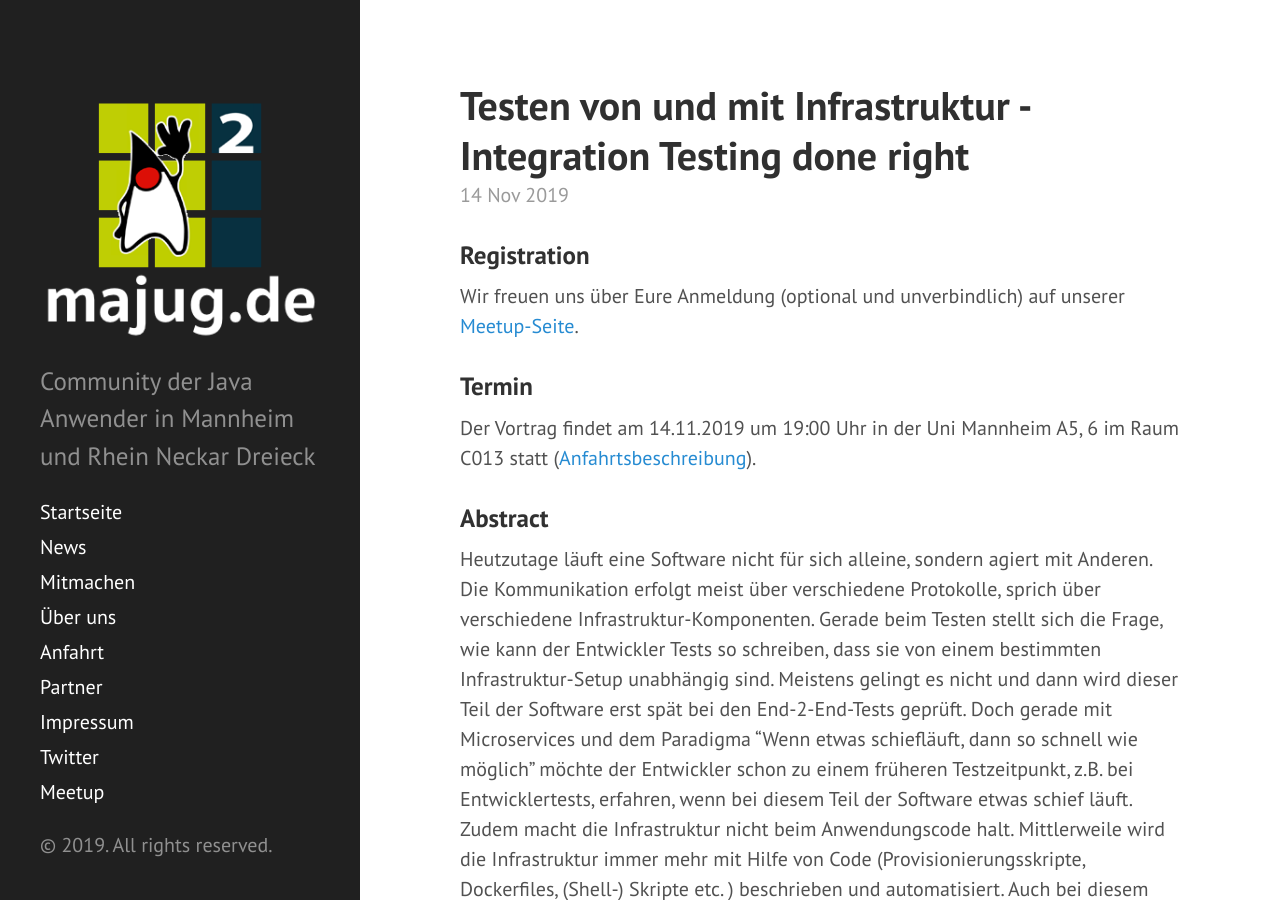
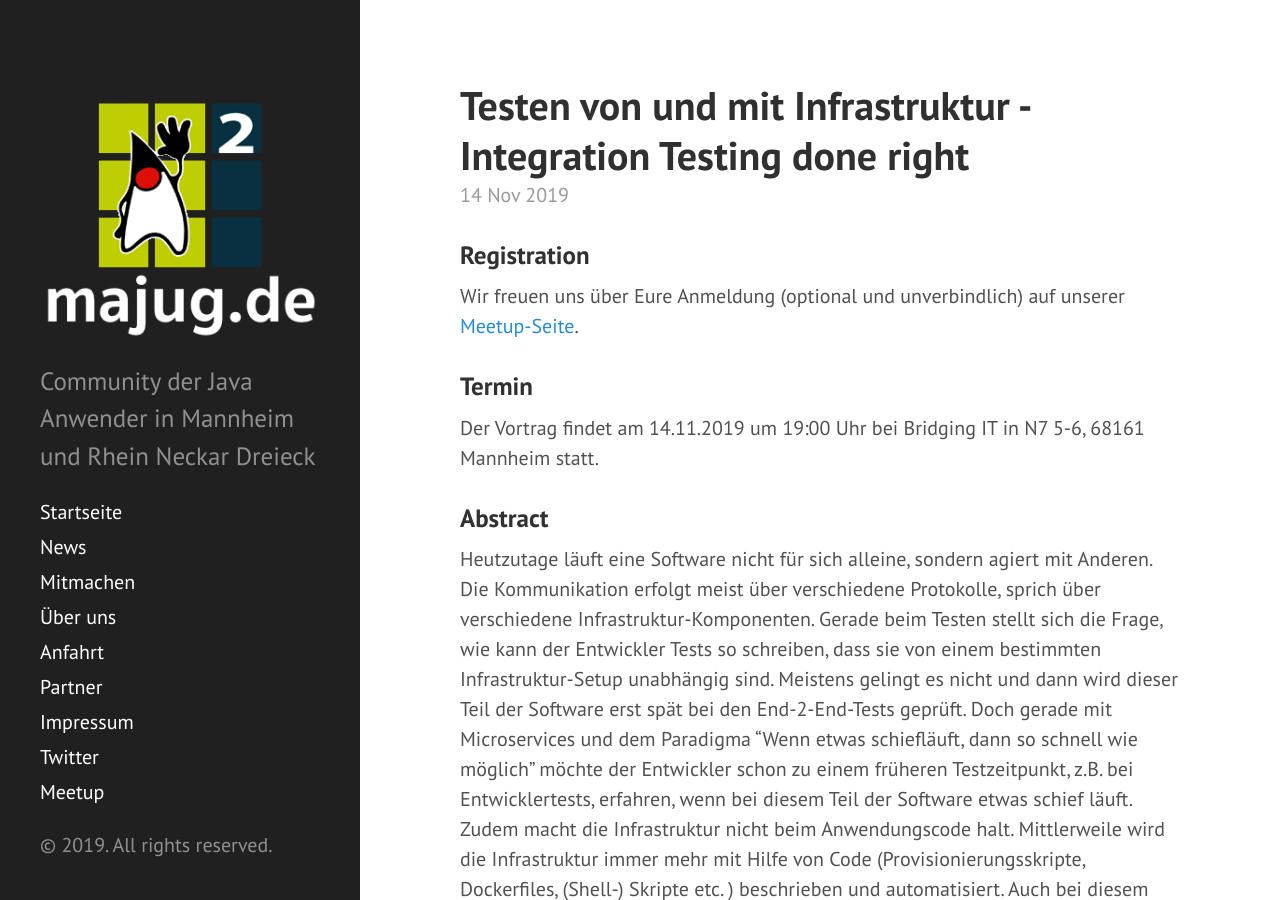
Before and after one commit to majug/majug.github.io, a Jekyll site: the page built from _posts/2019-11-14-testen-von-infrastruktur.md, in a window 1280 px wide and 900 px high. Built offline with Jekyll 4.4.1, drawn with Linux system fonts in a browser that asks for light colours.

Commit message:
Changed location

```diff
--- a/_posts/2019-11-14-testen-von-infrastruktur.md
+++ b/_posts/2019-11-14-testen-von-infrastruktur.md
@@ -2,7 +2,7 @@
 layout: post
 title: "Testen von und mit Infrastruktur - Integration Testing done right"
 speaker: "Sandra Parsick"
-location: "Uni Mannheim, Raum C013, A5 6, 68159 Mannheim"
+location: "N7 5-6, 68161 Mannheim"
 state: startpage
 ---
 
@@ -12,7 +12,7 @@ Wir freuen uns über Eure Anmeldung (optional und unverbindlich) auf unserer [Me
 
 ### Termin
 
-Der Vortrag findet am 14.11.2019 um 19:00 Uhr in der Uni Mannheim A5, 6 im Raum C013 statt ([Anfahrtsbeschreibung](/getting-there)).
+Der Vortrag findet am 14.11.2019 um 19:00 Uhr bei Bridging IT in N7 5-6, 68161 Mannheim statt.
 
 ### Abstract
 
```
